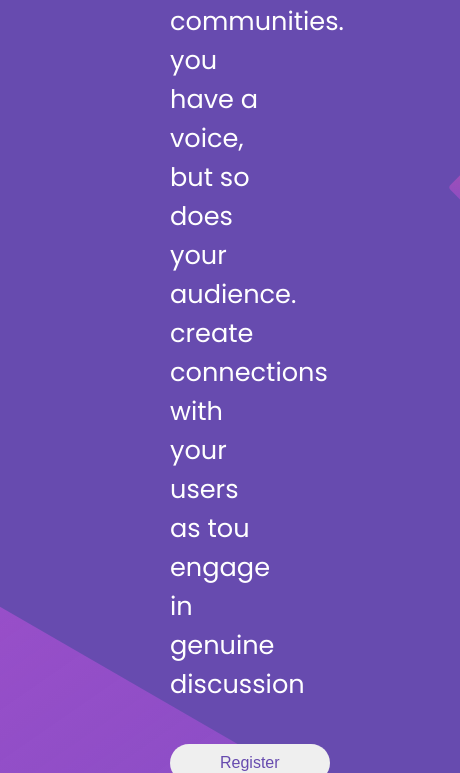
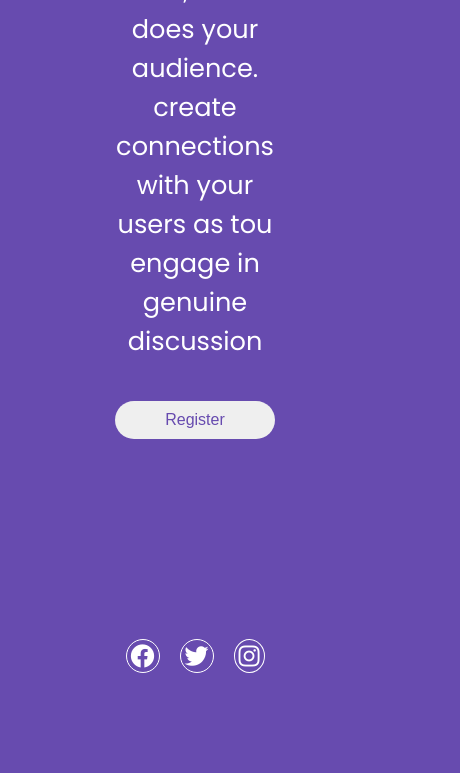
Before and after one commit to anthonychrisley/quest-html-css, a plain HTML site: page index.html in a window 390 px wide. Shown: the part 1227-2000 px from the top of the page, 460 px wide, since content can reach past the window. After the commit the page ends 1900 px from the top, so only its background shows below. Drawn offline with Linux system fonts and the light colour scheme.

Commit message:
correções de responsividade

```diff
--- a/index.html
+++ b/index.html
@@ -35,11 +35,12 @@
     </div>
   </main>
 
-  <footer class="socials">
-    <a href="#"><i class="fab fa-facebook"></i></a>
-    <a href="#"><i class="fab fa-twitter"></i></a>
-    <a href="#"><i class="fab fa-instagram"></i></a>
+  <footer class="rodape">
+    <ul class="socials">
+      <li><a href="#"><i class="fab fa-facebook"></i></a></li>
+      <li><a href="#"><i class="fab fa-twitter"></i></a></li>
+      <li><a href="#"><i class="fab fa-instagram"></i></a></li>
+    </ul>
   </footer>
-
 </body>
 </html>
--- a/src/css/estilos.css
+++ b/src/css/estilos.css
@@ -8,6 +8,10 @@ body{
     background-image: url('../images/bg-desktop.svg');
     background-size:cover;
     background-color: hsl(257, 40%, 49%);
+    height: 100vh;
+    max-width: 1440px;
+    margin: 0 auto;
+
 }
 .cabecalho{
     padding: 50px;
@@ -31,9 +35,9 @@ body{
 }
 .apresentacao .btn {
     font-size: 1rem;
-    padding: 10px 30px;
+    padding: 10px 50px;
     border-radius: 100px;
-    margin-top: 20px;
+    margin-top: 40px;
     border:none;
     color: hsl(257, 40%, 49%);
 }
@@ -47,15 +51,18 @@ body{
 display:flex;
 justify-content: flex-end;
 gap: 20px;
-margin-right: 100px;
 padding-top: 100px;
 }
 
 .socials .fab{
     color: #fff;
-    font-size: 2rem;
+    font-size: 1.5rem;
+    border: 1px solid white;
+    border-radius: 50%;
+    padding: 4px;
 }
 
 .socials .fab:hover{
     color:hsl(300, 69%, 71%);
+    border-color:hsl(300, 69%, 71%);
 }
--- a/src/css/reset.css
+++ b/src/css/reset.css
@@ -3,3 +3,7 @@
   padding: 0;
   box-sizing: border-box;
 }
+
+ul li{
+  list-style-type: none;
+}
--- a/src/css/responsivo.css
+++ b/src/css/responsivo.css
@@ -1,14 +1,27 @@
-@media(max-width:768px){
+@media(max-width:425px){
     body{
-        background: url('../images/bg-mobile.svg');
+        background: url("../images/bg-mobile.svg");
         background-color: hsl(257, 40%, 49%);
         background-size: cover;
-        padding: 20px;
+        background-repeat: no-repeat;
     }
     .principal{
         display: flex;
         flex-direction:column;
+        text-align: center;
+    }
+
+    .principoal h2{
+        font-size: 2rem;
+    }
+
+    .principoal p{
+        font-size: 1.5rem;
+    }
+
+    .apresentacao{
         width: 100%;
+        margin-left: 0;
     }
 
     .apresentacao .btn{
@@ -16,11 +29,12 @@
         margin: auto;
         margin-top: 40px;
         padding: 10px 50px;
+
 }
     .socials{
         display: flex;
         justify-content: center;
         margin: 0 auto;
-       }
+        }
 
 }
```
